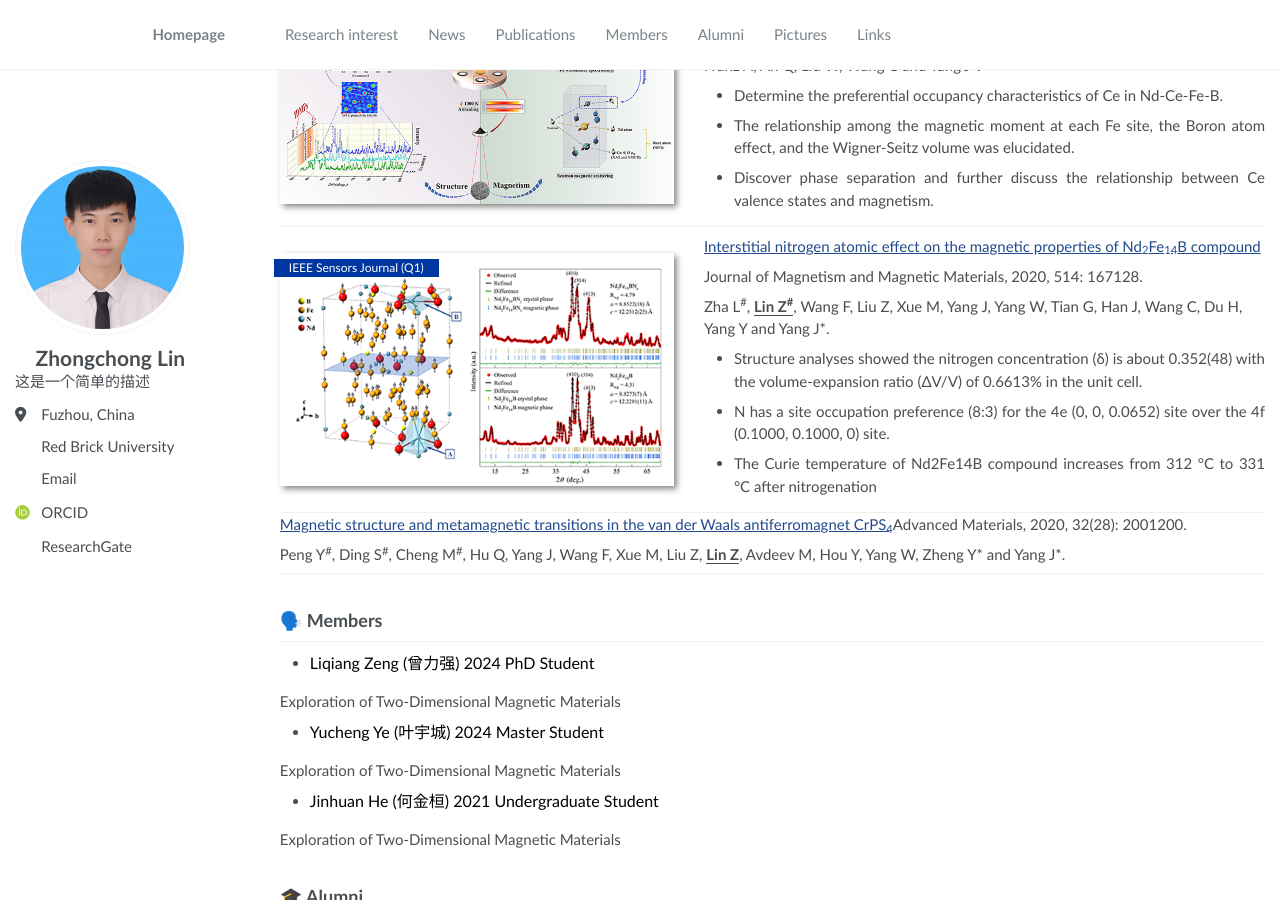
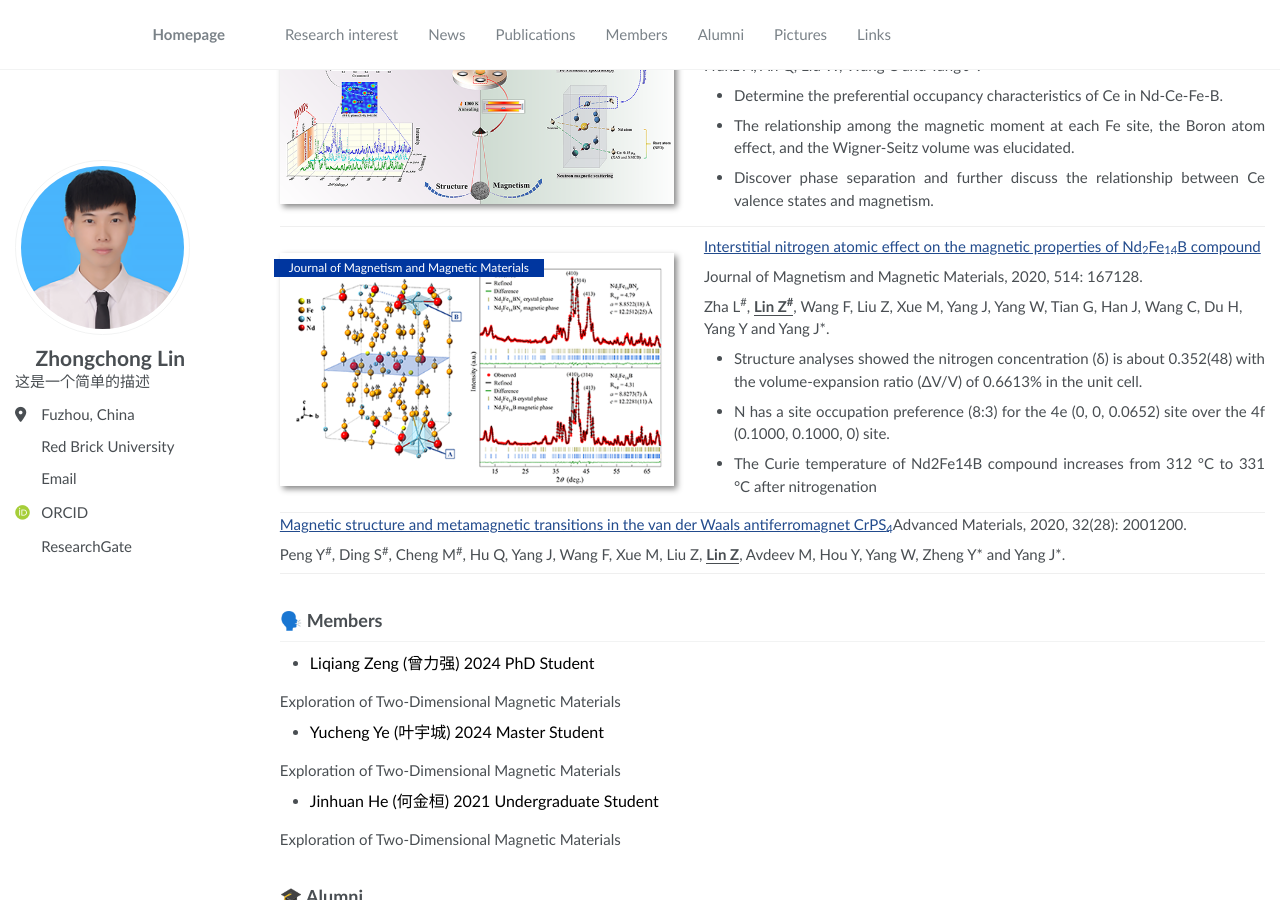
Before and after one commit to zhongchonglin/zhongchonglin.github.io, a Jekyll site: the page built from _pages/about.md, in a window 1280 px wide and 900 px high, scrolled down 3484 px. Built offline with Jekyll 4.4.1, drawn with Linux system fonts in a browser that asks for light colours; some web fonts are replaced.

Commit message:
Update about.md

```diff
--- a/_pages/about.md
+++ b/_pages/about.md
@@ -290,7 +290,7 @@ redirect_from:
 <div class="paper-box">
             <div class="paper-box-image">
               <div>
-                <div class="badge">IEEE Sensors Journal (Q1)</div><img src="images/2020NFBN.png" alt="sym"
+                <div class="badge">Journal of Magnetism and Magnetic Materials</div><img src="images/2020NFBN.png" alt="sym"
                   width="100%" />
               </div>
             </div>
```
